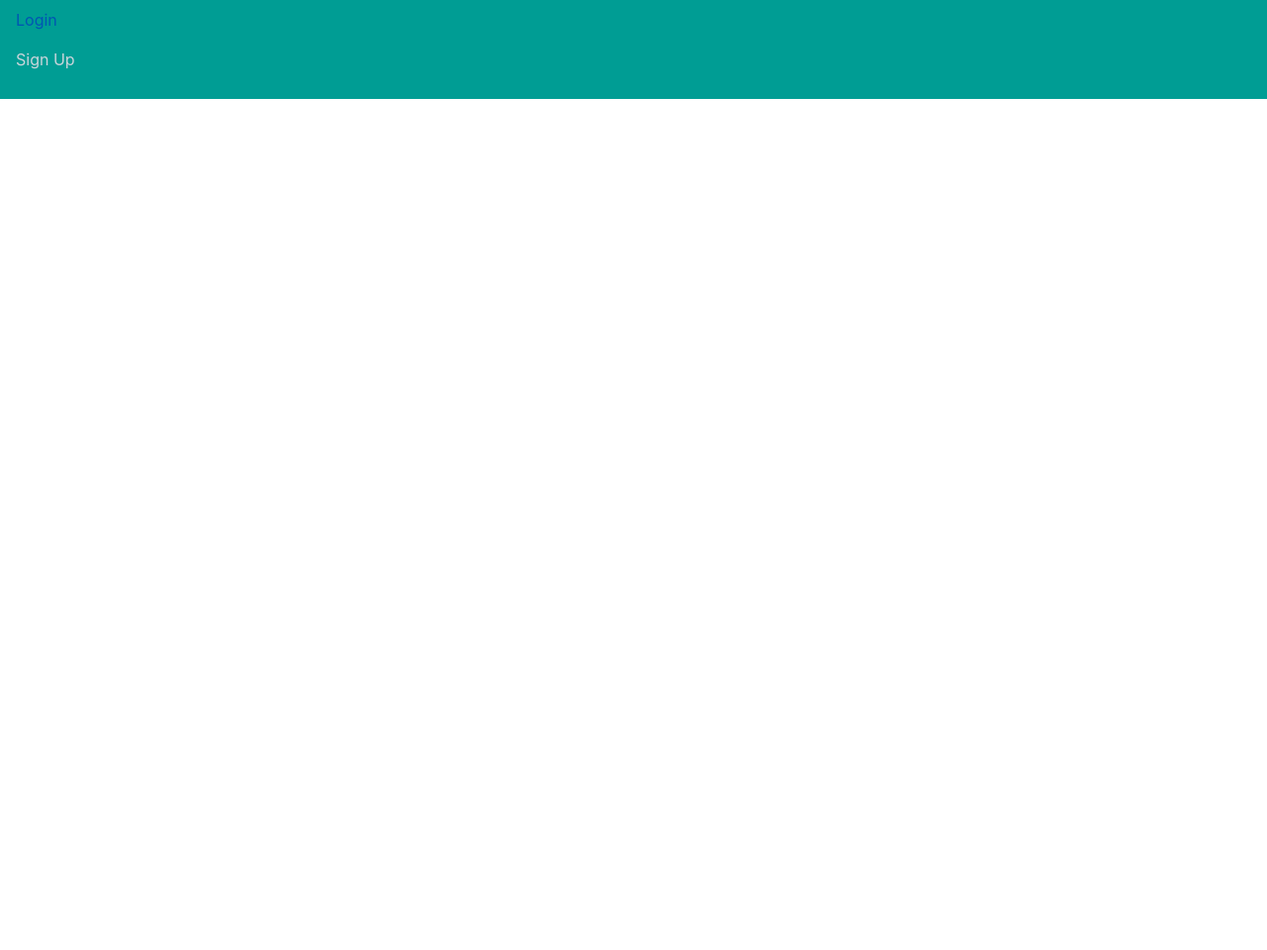
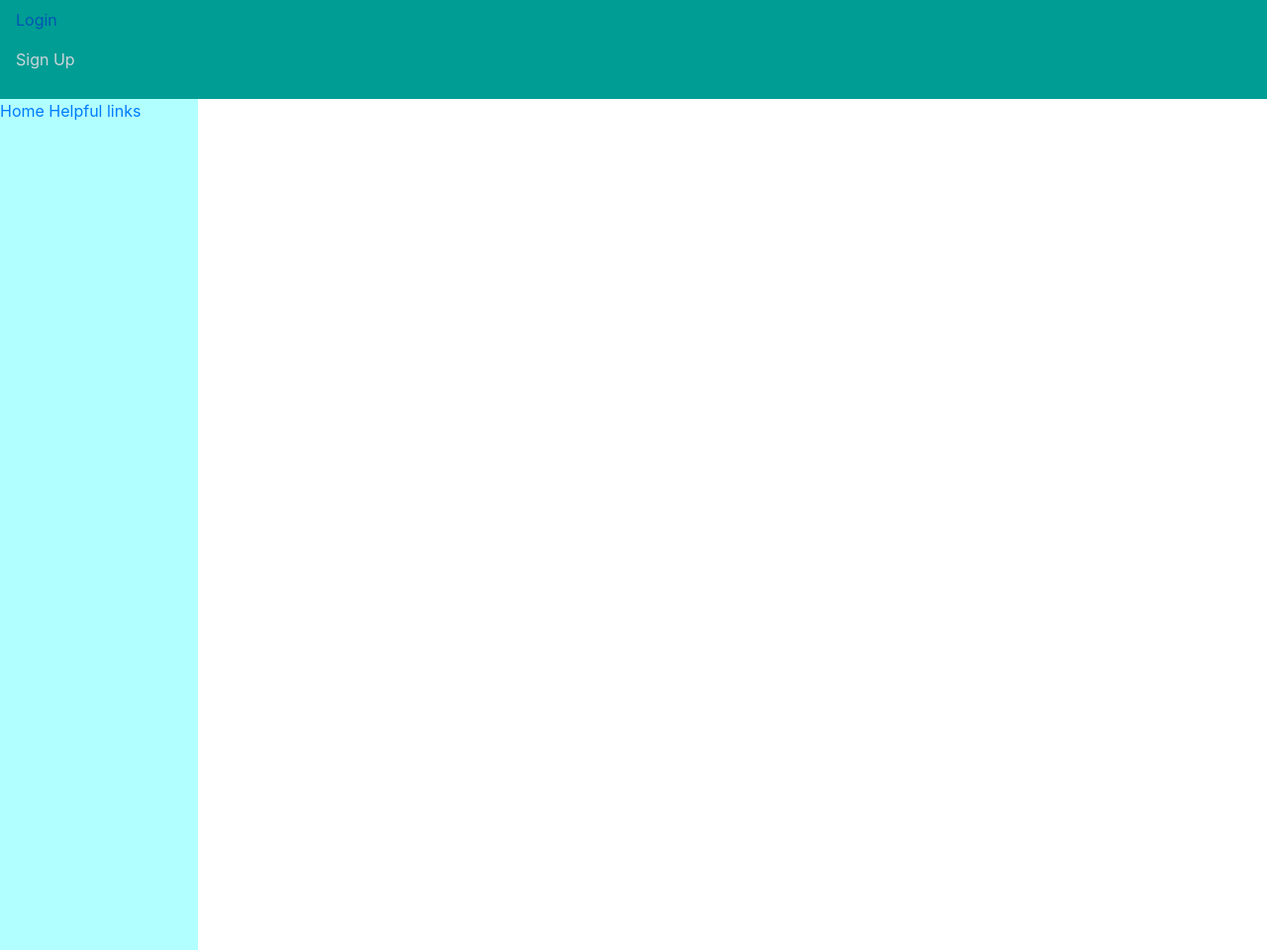
Before and after one commit to Ivy-Chelsea/DevConnect, a Flask app: page /home in a window 1280 px wide. Shown: the whole page at 99% size. Run offline with Flask 3, Linux system fonts and the light colour scheme; data that the repository does not hold is empty; some libraries are stand-ins or nearby versions.

Commit message:
style sidebar

```diff
--- a/scp/static/home.css
+++ b/scp/static/home.css
@@ -25,3 +25,14 @@ header {
 nav-link:hover {
   color: #ffffff;
 }
+
+.sidebar {
+  margin: 0;
+  padding: 0;
+  width: 200px;
+  background-color: #b2ffff;
+  position: fixed;
+  height: 100%;
+  overflow: auto;
+  top: 100px;
+}
```
